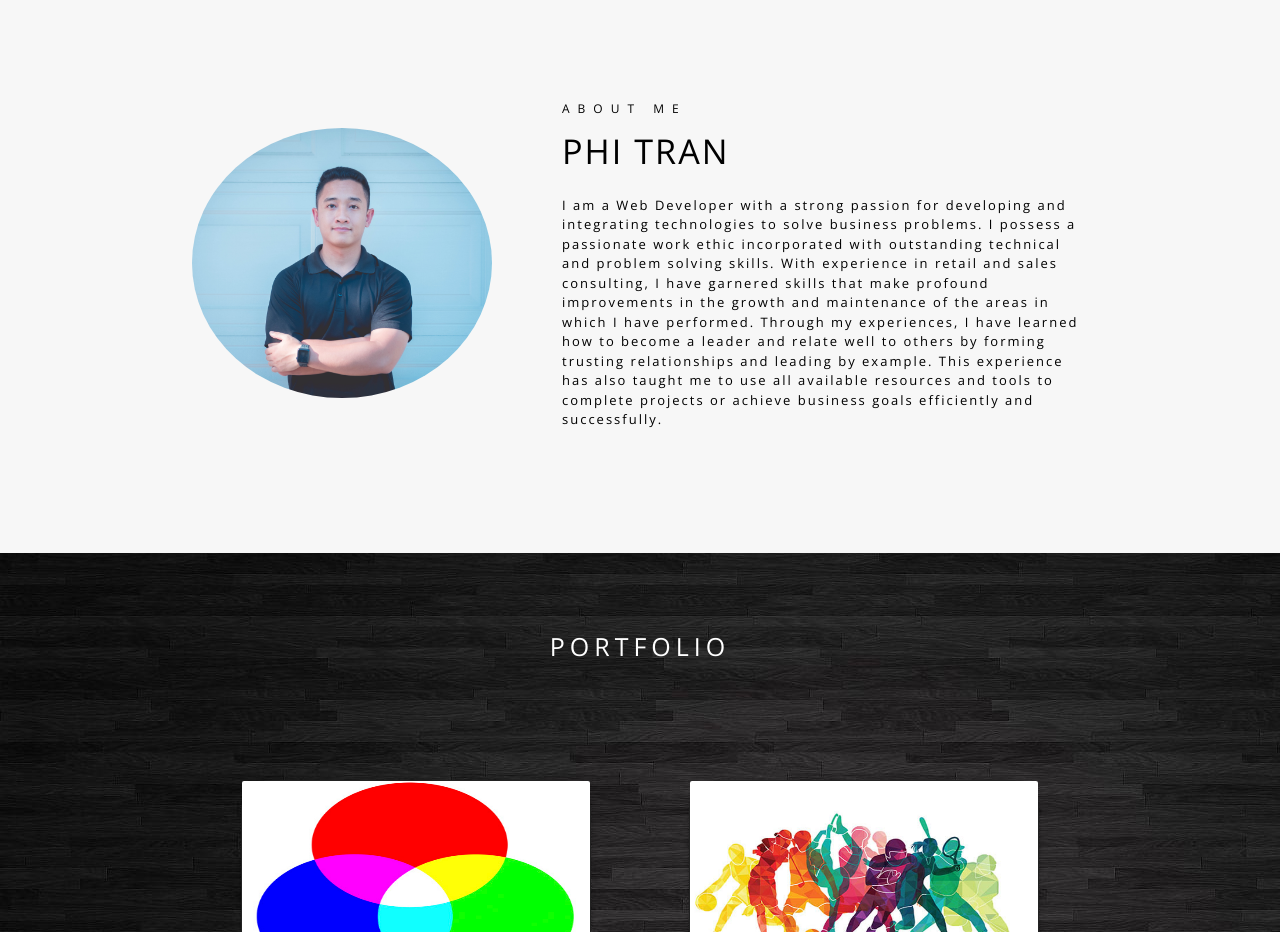
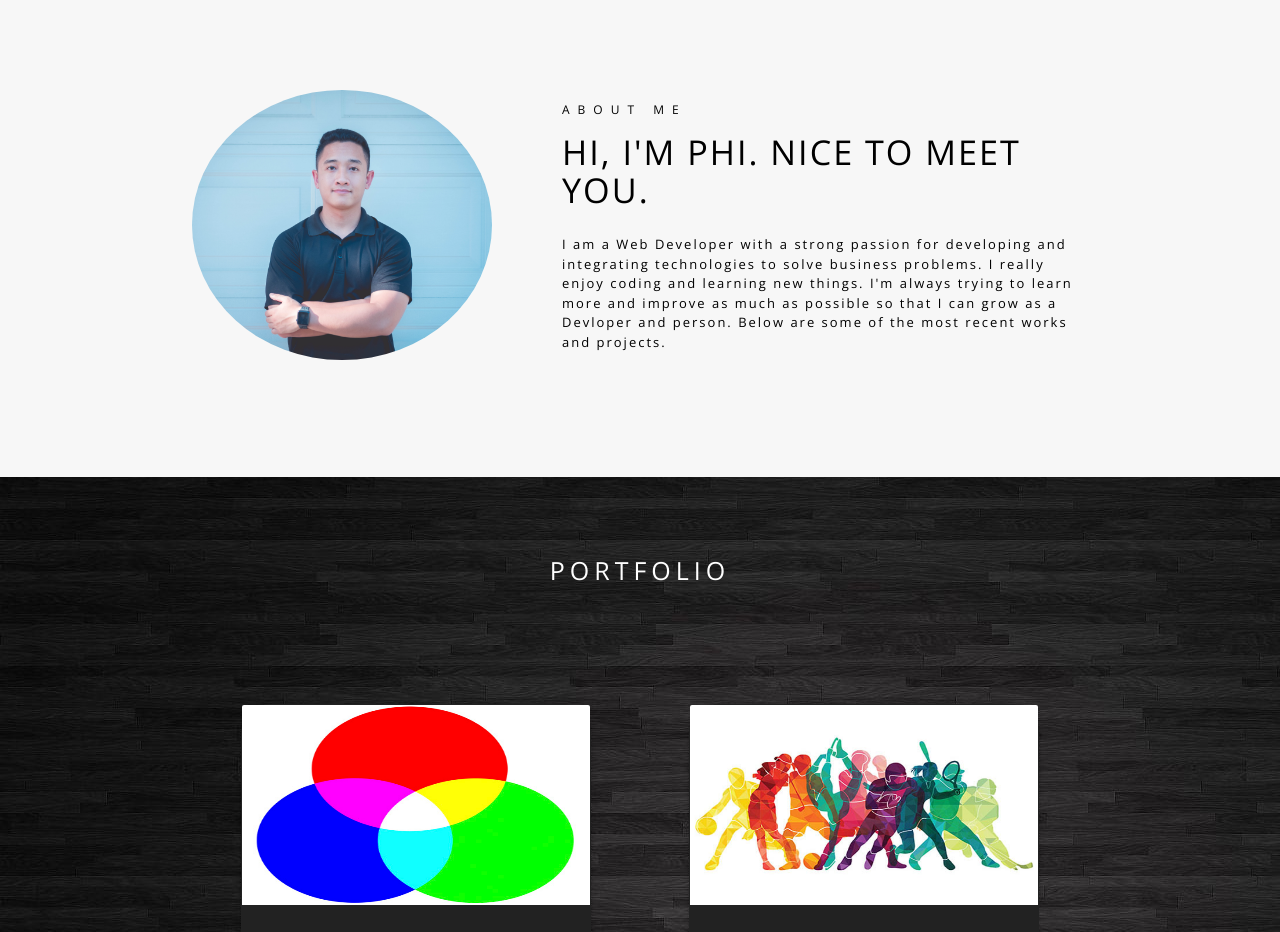
Before and after one commit to ptran12/Official-Portfolio, a plain HTML site: page index.html in a window 1280 px wide. Shown: the part 820-1752 px from the top of the page. Drawn offline with nearby package versions, Linux system fonts and the light colour scheme.

Commit message:
changed bio

```diff
--- a/index.html
+++ b/index.html
@@ -65,25 +65,11 @@
                     <div class="about-text">
                         <div>
                             <h6 id="who">About Me</h6>
-                            <h4 id="about-me" class="left-align">Phi Tran</h4>
+                            <h4 id="about-me" class="left-align">Hi, I'm Phi. Nice to meet you.</h4>
                         </div>
                         <p>
                             I am a Web Developer with a strong passion for developing and integrating technologies to
-                            solve
-                            business
-                            problems. I possess a passionate work ethic incorporated with outstanding technical and
-                            problem
-                            solving
-                            skills. With experience in retail and sales consulting, I have garnered skills that make
-                            profound
-                            improvements in the growth and maintenance of the areas in which I have performed. Through
-                            my
-                            experiences, I have learned how to become a leader and relate well to others by forming
-                            trusting
-                            relationships and leading by example. This experience has also taught me to use all
-                            available
-                            resources
-                            and tools to complete projects or achieve business goals efficiently and successfully.
+                            solve business problems. I really enjoy coding and learning new things. I'm always trying to learn more and improve as much as possible so that I can grow as a Devloper and person. Below are some of the most recent works and projects.
                             <!-- <br>
                             <br>Why Coding?
                             <br>
```
